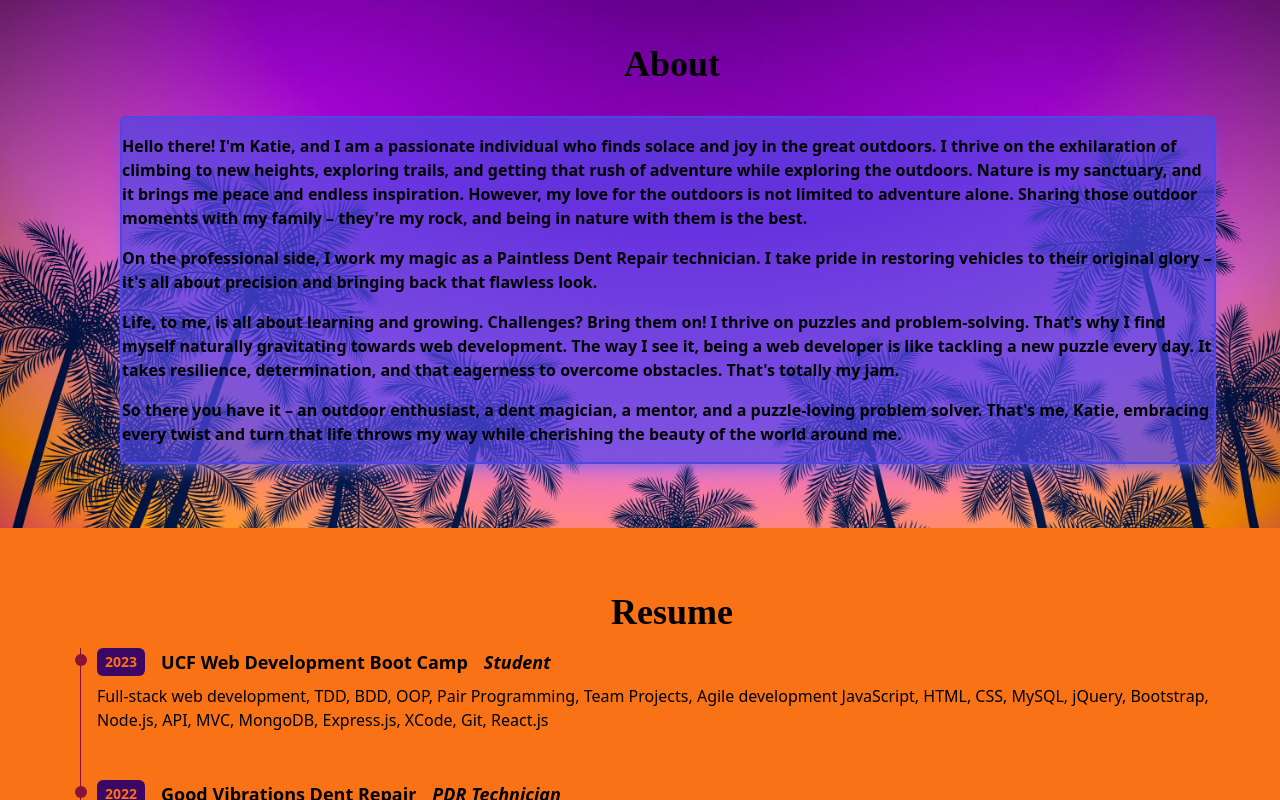
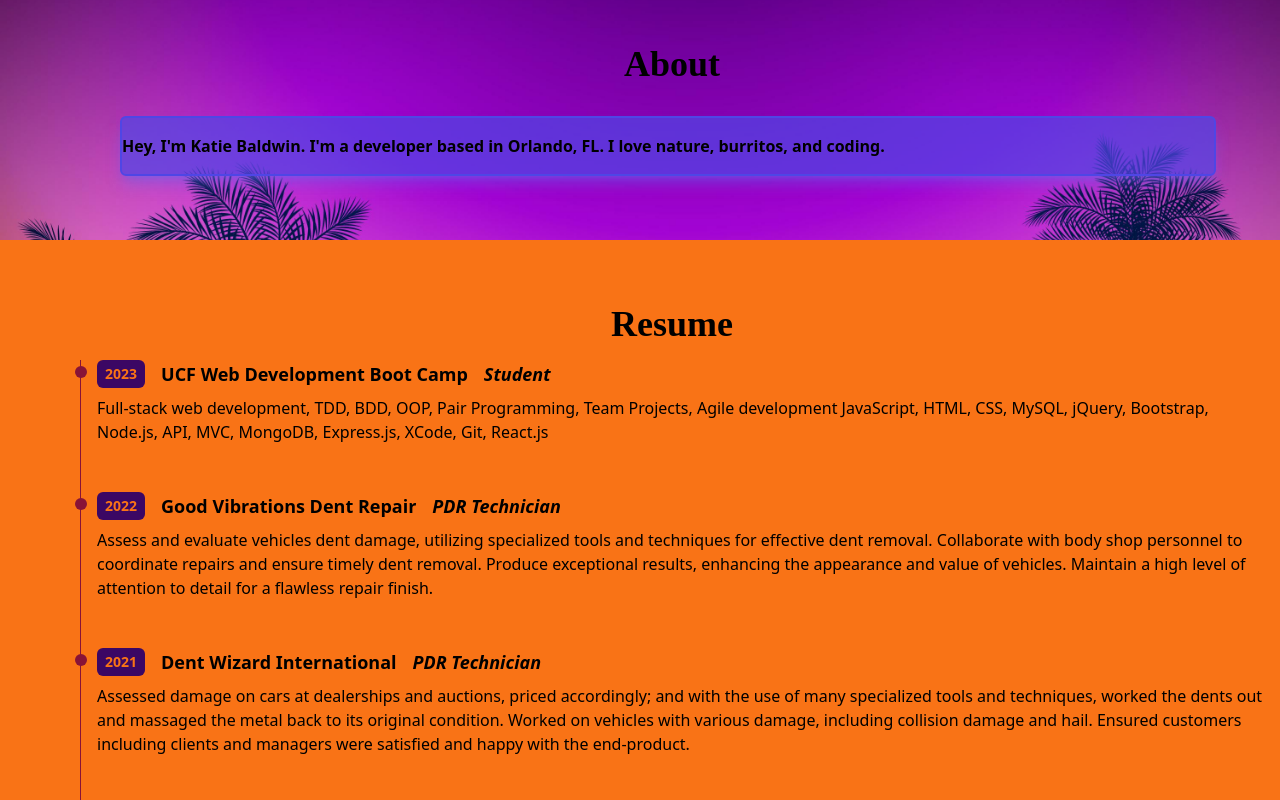
Before and after one commit to kateleighb3/react-portfolio-app, a React (Vite) app: page / in a window 1280 px wide. Shown: the part 820-1620 px from the top of the page. Built offline with nearby package versions, Linux system fonts and the light colour scheme; a web font is replaced by a local one.

Commit message:
change about section and modify contact

```diff
--- a/src/components/About.jsx
+++ b/src/components/About.jsx
@@ -6,30 +6,8 @@ const About = () => {
              <h1 className='text-4xl font-bold text-center font-fascinate mb-8'>About</h1>
             <div className = 'border-2 border-indigo-600 ml-10 mr-12 bg-indigo-600 bg-opacity-70 rounded-md font-bold shadow-lg shadow-indigo-500/50'>
             <p className = 'my-4'>
-                Hello there! I'm Katie, and I am a passionate individual who finds solace and joy in the
-                great outdoors. I thrive on the exhilaration of climbing to new heights, exploring trails, and getting that rush of adventure while exploring the outdoors.
-                Nature is my sanctuary, and it brings me peace and endless inspiration. However, my love for the outdoors is not limited
-                to adventure alone. Sharing those outdoor moments with my family – they're my rock, and being in nature with them is the best.
+            Hey, I'm Katie Baldwin. I'm a developer based in Orlando, FL. I love nature, burritos, and coding.
             </p>
-
-            <p className ='my-4'>
-                On the professional side, I work my magic as a Paintless Dent Repair technician.
-                I take pride in restoring vehicles to their original glory – it's all about precision and bringing back that
-                flawless look.
-            </p>
-
-            <p className='my-4'>
-                Life, to me, is all about learning and growing. Challenges? Bring them on! I thrive on puzzles and problem-solving.
-                That's why I find myself naturally gravitating towards web development. The way I see it,
-                being a web developer is like tackling a new puzzle every day. It takes resilience, determination, and that
-                eagerness to overcome obstacles. That's totally my jam.
-            </p>
-
-            <p className='my-4'>
-                So there you have it – an outdoor enthusiast, a dent magician, a mentor, and a puzzle-loving problem solver.
-                That's me, Katie, embracing every twist and turn that life throws my way while cherishing the beauty of the
-                world around me.
-                </p>
                 </div>
         </div>
     );
--- a/src/components/Contact.jsx
+++ b/src/components/Contact.jsx
@@ -5,7 +5,7 @@ const Contact = () => {
         <div id='contact' className='w-full md:pl-20 p-4 bg-cover bg-[url("./assets/tropical_night.jpg")] py-16'>
         <h1 className='text-4xl font-bold text-center font-fascinate mb-8'>Contact</h1>
 
-        <div className='flex flex-row justify-center max-w-[1000px] w-full border-2 border-indigo-600 bg-purple-600 bg-opacity-50 font-bold text-xl shadow-lg shadow-indigo-500/50'>
+        <div className='flex justify-center text-center border-2 border-indigo-600 ml-10 mr-12 bg-indigo-600 bg-opacity-70 rounded-md font-bold shadow-lg shadow-indigo-500/50'>
                         <p className='m-10'>310-740-1440</p>
                         <p className='m-10'>kbaldw3@gmail.com</p>
                         <a href='https://github.com/kateleighb3'><p className='m-10 cursor-pointer'>My Github</p></a>
```
